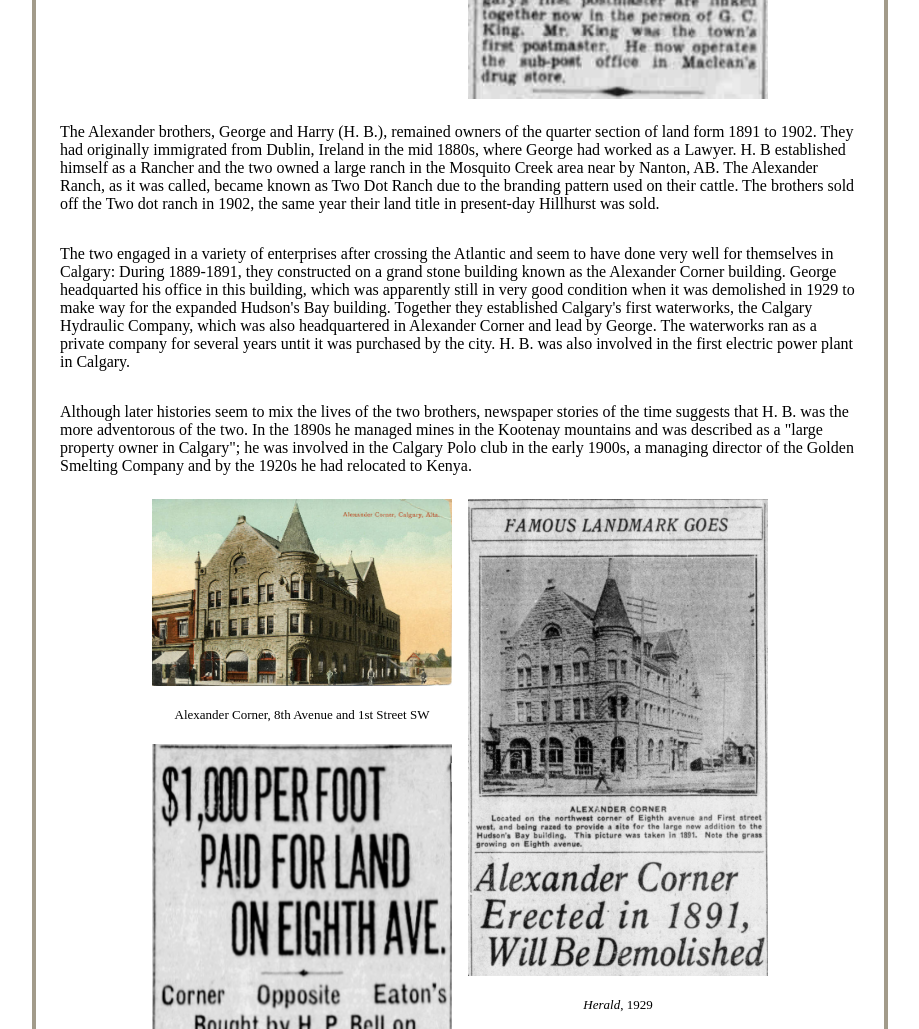
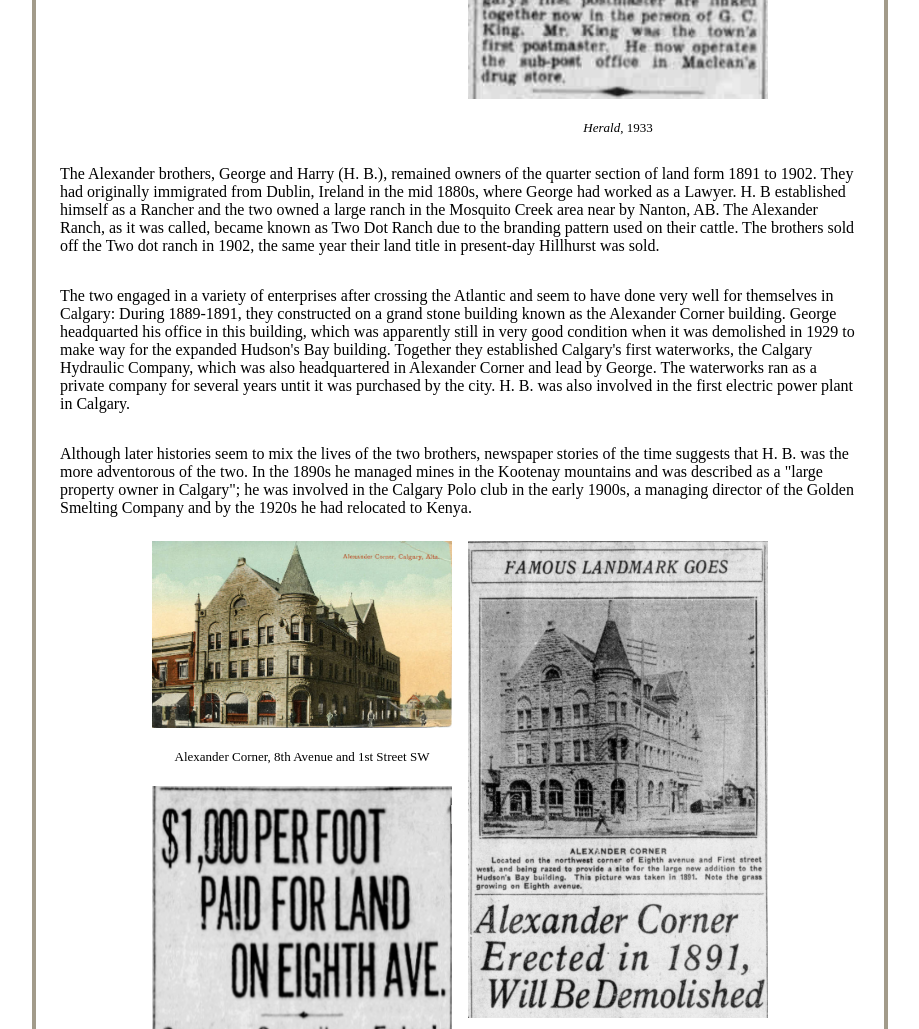
Before and after one commit to dylangrandmont/hillhurst-history, a website: page index.html in a window 1280 px wide. Shown: the part 4940-5969 px from the top of the page, without its empty margins (180-1099 px from the left). Drawn offline with Linux system fonts and the light colour scheme.

Commit message:
add missing subtitles

```diff
--- a/index.html
+++ b/index.html
@@ -269,6 +269,7 @@
                     <div class="column">
                         <img src="img/herald/1933-12-2-3.png" width="300" alt="Calgary Herald, December 2 1933"
                             loading="lazy">
+                            <p class="subtitle"><i>Herald</i>, 1933</p>
                     </div>
                 </div>
 
@@ -544,16 +545,20 @@
                     <div class="column">
                         <img src="./img/herald/1912-03-04_16.png" width="300px" alt="Calgary Herald, March 4 1912"
                             loading="lazy">
+                        <p class="subtitle"><i>Herald</i>, 1912</p>
                         <img src="./img/herald/1913-08-30_21.png" width="300px" alt="Calgary Herald, August 30 1913"
                             loading="lazy">
+                        <p class="subtitle"><i>Herald</i>, 1913</p>
                     </div>
                     <div class="column">
                         <img src="./img/herald/1950-11-15-3.png" width="300px" alt="Calgary Herald, November 15 1950"
                             loading="lazy">
                         <img src="./img/herald/1950-11-15-3-cont.png" width="300px"
                             alt="Calgary Herald, November 15 1950 (continued)" loading="lazy">
+                        <p class="subtitle"><i>Herald</i>, 1950</p>
                         <img src="./img/herald/1943-11-08_15.png" width="300px" alt="Calgary Herald, November 8 1943"
                             loading="lazy">
+                        <p class="subtitle"><i>Herald</i>, 1943</p>
                     </div>
                 </div>
             </div>
```
